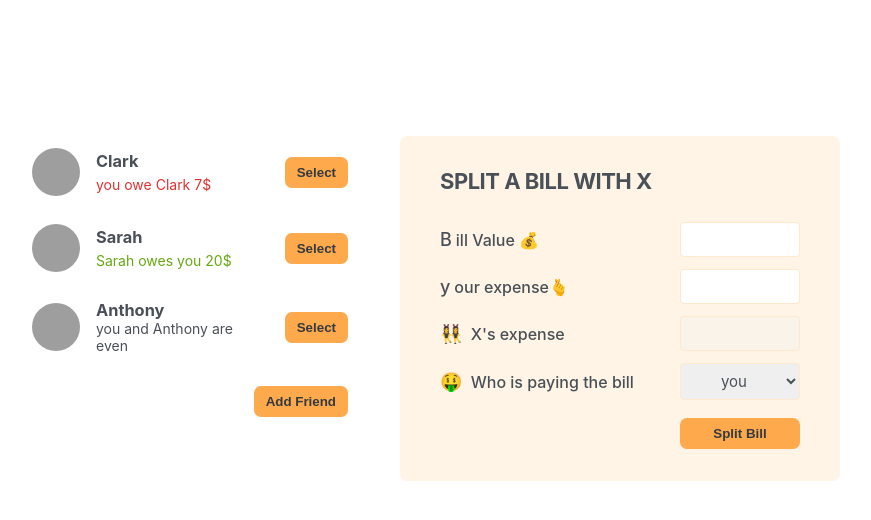
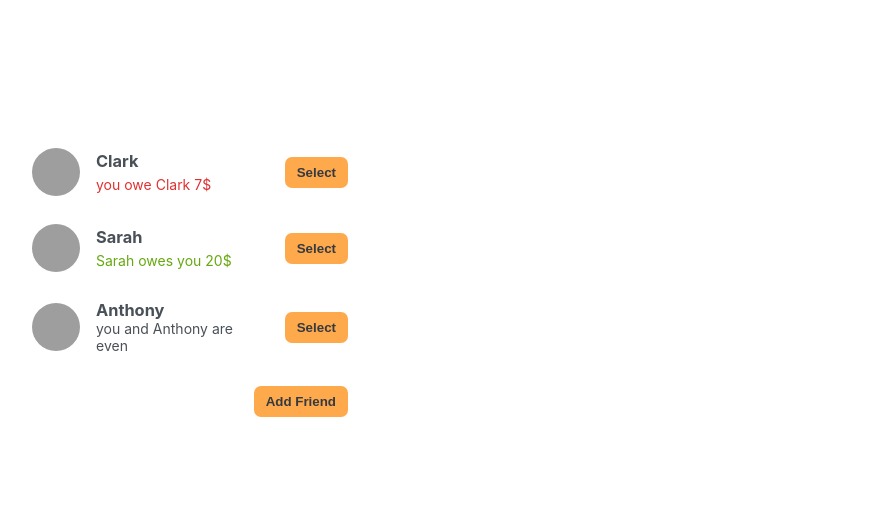
Before and after one commit to BetelTagesse/eshi, a React (Create React App) app: page / in a window 1280 px wide. Shown: the top 520 px of the page, without its empty margins (210-1081 px from the left). Built offline with nearby package versions, Linux system fonts and the light colour scheme; grey boxes are pictures that could not be loaded.

Commit message:
selecting a friend

```diff
--- a/src/App.js
+++ b/src/App.js
@@ -32,6 +32,7 @@
 export default function App() {
   const [friends, setFriends] = useState(initialFriends);
   const [showAddFriend, setShowAddFriend] = useState(false);
+  const [selectedFriend, setSelectedFriend] = useState(null);
 
   function handleShowAddFriend() {
     setShowAddFriend((show) => !show);
@@ -42,10 +43,14 @@
     setShowAddFriend(false);
   }
 
+  function handleSelection(friend) {
+    setSelectedFriend(friend);
+  }
+
   return (
     <div className="app">
       <div className="sidebar">
-        <FriendsList friends={friends} />
+        <FriendsList friends={friends} onSelection={handleSelection} />
 
         {showAddFriend && <FormAddFriend onAddFriend={handleAddFriend} />}
         <Button onClick={handleShowAddFriend}>
@@ -53,22 +58,22 @@
           {showAddFriend ? "Close" : "Add Friend"}
         </Button>
       </div>
-      <FormSplitBill />
+      {selectedFriend && <FormSplitBill selectedFriend={selectedFriend} />}
     </div>
   );
 }
 
-function FriendsList({ friends }) {
+function FriendsList({ friends, onSelection }) {
   return (
     <ul>
       {friends.map((friend) => (
-        <Friend friend={friend} key={friend.id} />
+        <Friend friend={friend} key={friend.id} onSelection={onSelection} />
       ))}
     </ul>
   );
 }
 
-function Friend({ friend }) {
+function Friend({ friend, onSelection }) {
   return (
     <li>
       <img src={friend.image} alt={friend.name} />
@@ -84,7 +89,7 @@
         </p>
       )}
       {friend.balance === 0 && <p>you and {friend.name} are even</p>}
-      <Button> Select</Button>
+      <Button onClick={() => onSelection(friend)}> Select</Button>
     </li>
   );
 }
@@ -130,20 +135,20 @@
   );
 }
 
-function FormSplitBill() {
+function FormSplitBill(selectedFriend) {
   return (
     <form className="form-split-bill">
-      <h2>Split a bill with X</h2>
+      <h2>Split a bill with {selectedFriend.name}</h2>
       <label> Bill Value 💰</label>
       <input type="text" />
       <label>your expense🫰 </label>
       <input type="text" />
-      <label> 👯‍♀️ X's expense</label>
+      <label> 👯‍♀️ {selectedFriend.name}'s expense</label>
       <input type="text" disabled />
       <label>🤑 Who is paying the bill </label>
       <select>
         <option value="user">you</option>
-        <option value="friend">X</option>
+        <option value="friend">{selectedFriend.name}</option>
       </select>
       <Button> Split Bill</Button>
     </form>
```
